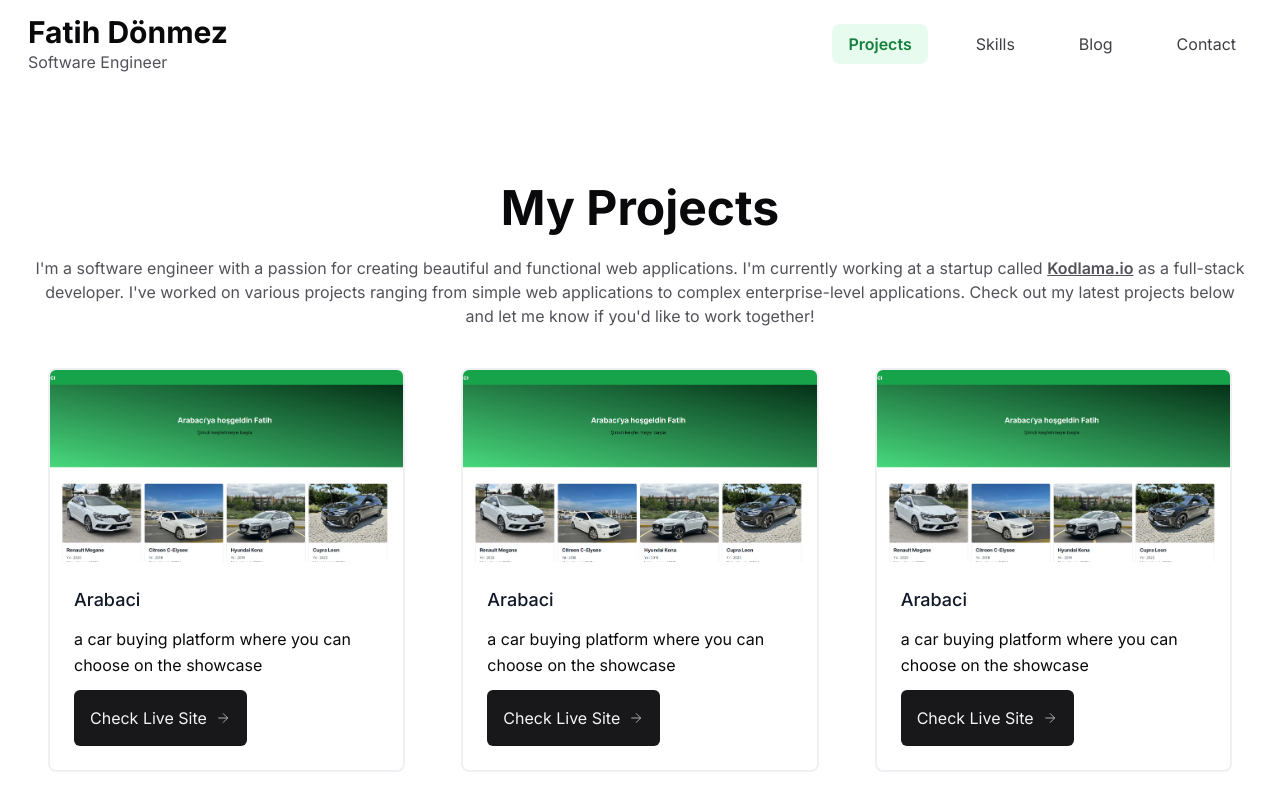
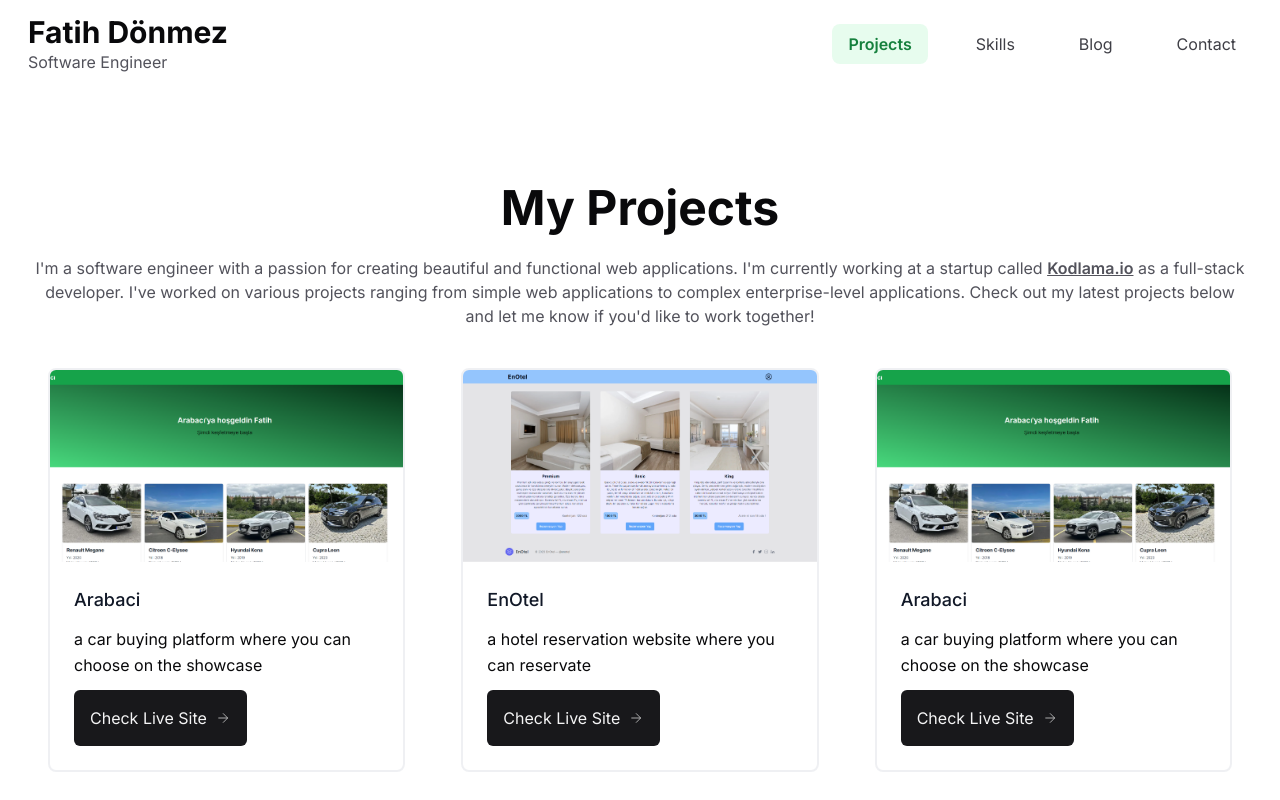
Before and after one commit to fadonmez/portfolio, a Next.js app: page /projects in a window 1280 px wide. Shown: the top 800 px of the page. Built offline with nearby package versions, Linux system fonts and the light colour scheme.

Commit message:
projects and skills updated

```diff
--- a/constants/projects.ts
+++ b/constants/projects.ts
@@ -1,5 +1,4 @@
 import { Projects } from '@/types';
-import img from '../assets/Arabacı.png';
 
 export const projects: Projects[] = [
   {
@@ -9,10 +8,10 @@ export const projects: Projects[] = [
     link: 'https://arabaci-app.vercel.app',
   },
   {
-    title: 'Arabaci',
-    description: 'a car buying platform where you can choose on the showcase',
-    image: '/assets/Arabacı.png',
-    link: 'https://arabaci-app.vercel.app',
+    title: 'EnOtel',
+    description: 'a hotel reservation website where you can reservate',
+    image: '/assets/enOtel.png',
+    link: 'https://en-otel-v2.vercel.app',
   },
   {
     title: 'Arabaci',
--- a/constants/skills.ts
+++ b/constants/skills.ts
@@ -44,6 +44,9 @@ export const skills: Skills[] = [
     title: 'Redux',
   },
   {
+    title: 'Zustand',
+  },
+  {
     title: 'Framer Motion',
   },
 ];
```
Also changed, not shown: public/assets/enOtel.png (added).
